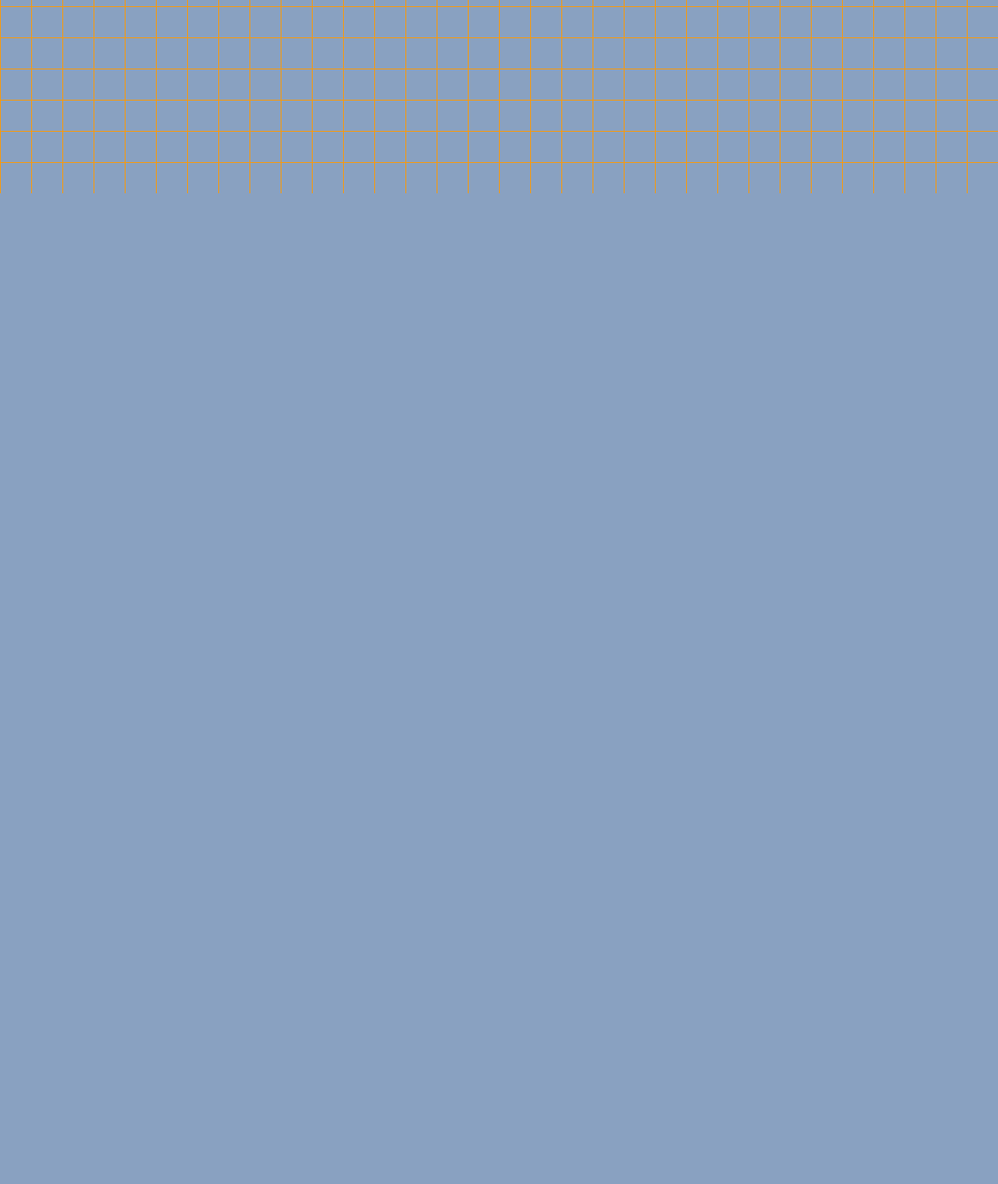
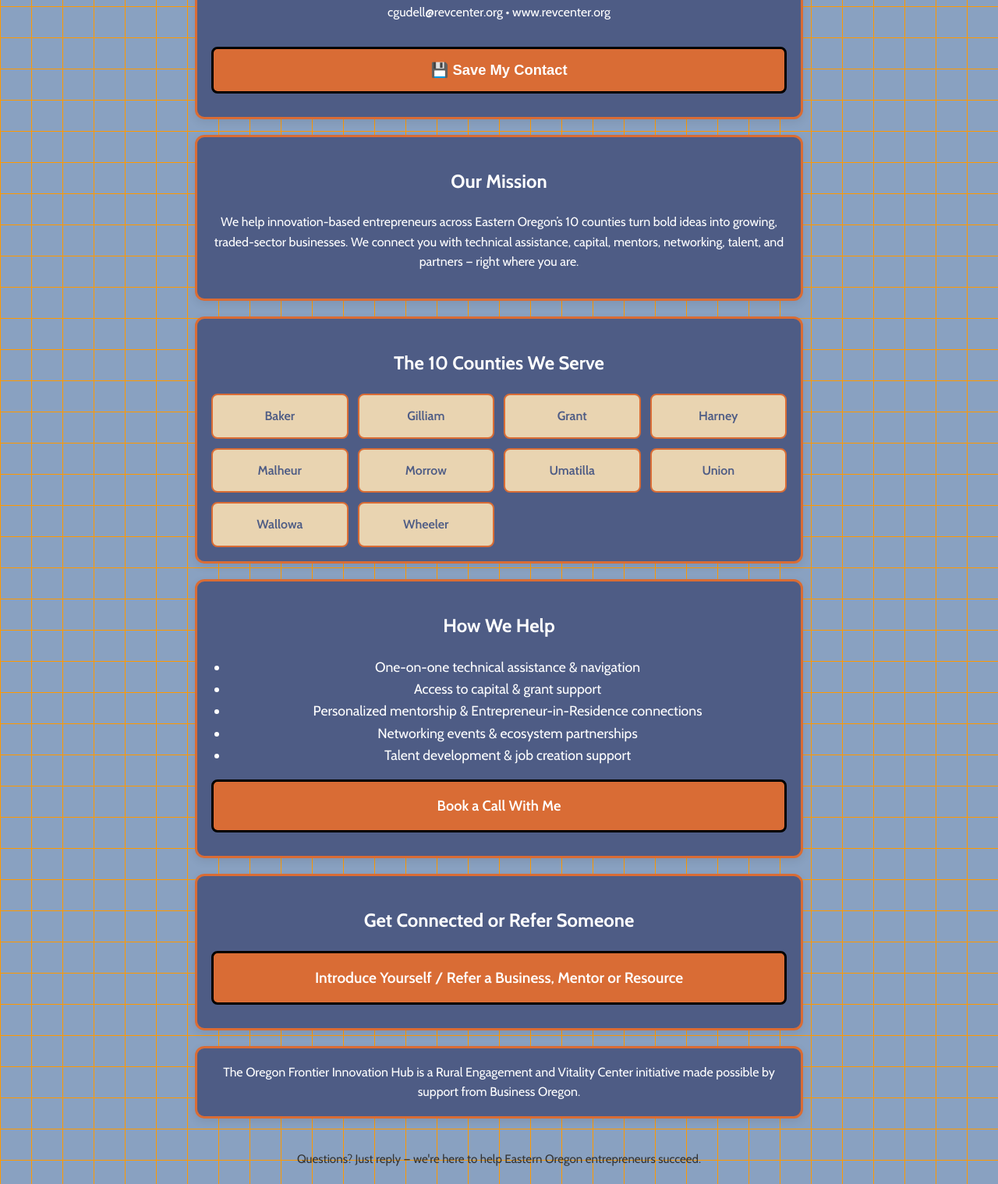
Before and after one commit to swagfam/ofih-digital-hub, a plain HTML site: page index.html in a window 1280 px wide. Shown: the part 552-2071 px from the top of the page at 78% size. Before the commit the page ends 800 px from the top, so only its background shows below. Drawn offline with Linux system fonts and the light colour scheme.

Commit message:
Update index.html

```diff
--- a/index.html
+++ b/index.html
@@ -53,18 +53,12 @@
             display: flex;
             align-items: center;
             justify-content: center;
-            gap: 20px;
+            gap: 25px;
             flex-wrap: wrap;
             box-shadow: 0 8px 20px rgba(0,0,0,0.15);
             border: 4px solid var(--navy);
         }
         .logo-wordmark { max-width: 291px; height: auto; }
-        .qr-code {
-            width: 120px;
-            height: 120px;
-            border: 4px solid var(--orange);
-            border-radius: 12px;
-        }
         .photo {
             width: 195px;
             height: 195px;
@@ -83,4 +77,118 @@
             text-align: center;
             box-shadow: 0 4px 12px rgba(0,0,0,0.08);
         }
-        h1 { color: black;
+        h1 { color: black; margin: 0 0 4px 0; font-size: 2.73rem; font-weight: 700; }
+        .title { font-size: 1.3rem; margin: 0; color: var(--orange); }
+        button, .btn {
+            background: var(--orange);
+            color: white;
+            border: 3px solid black;
+            padding: 16px 32px;
+            font-size: 1.15rem;
+            font-weight: 600;
+            border-radius: 8px;
+            cursor: pointer;
+            width: 100%;
+            margin: 12px 0;
+        }
+        button:hover, .btn:hover { background: #c15a2c; }
+        .counties {
+            display: grid;
+            grid-template-columns: repeat(auto-fit, minmax(140px, 1fr));
+            gap: 12px;
+        }
+        .county {
+            background: var(--sand);
+            padding: 14px;
+            border-radius: 8px;
+            text-align: center;
+            font-weight: 600;
+            color: var(--navy);
+            border: 2px solid var(--orange);
+        }
+    </style>
+</head>
+<body>
+    <div class="container">
+        <header>
+            <img src="OFIH_Logo_Wordmark_Color.png" alt="Oregon Frontier Innovation Hub" class="logo-wordmark">
+            <img src="carter-photo.jpg" alt="Carter Gudell" class="photo">
+            <div>
+                <h1>Carter Gudell</h1>
+                <p class="title">Entrepreneurial Ecosystem Builder</p>
+            </div>
+        </header>
+        <div class="contact-block">
+            <p><strong>Cell:</strong> +1 (860) 899-8395</p>
+            <p><strong>Office:</strong> 541-962-3012</p>
+            <p>cgudell@revcenter.org • www.revcenter.org</p>
+
+            <button onclick="downloadVCF()" style="margin-top: 15px;">
+                💾 Save My Contact
+            </button>
+        </div>
+
+        <div class="section">
+            <h2>Our Mission</h2>
+            <p>We help innovation-based entrepreneurs across Eastern Oregon’s 10 counties turn bold ideas into growing, traded-sector businesses. We connect you with technical assistance, capital, mentors, networking, talent, and partners — right where you are.</p>
+        </div>
+        <div class="section">
+            <h2>The 10 Counties We Serve</h2>
+            <div class="counties">
+                <div class="county">Baker</div><div class="county">Gilliam</div><div class="county">Grant</div>
+                <div class="county">Harney</div><div class="county">Malheur</div><div class="county">Morrow</div>
+                <div class="county">Umatilla</div><div class="county">Union</div><div class="county">Wallowa</div>
+                <div class="county">Wheeler</div>
+            </div>
+        </div>
+        <div class="section">
+            <h2>How We Help</h2>
+            <ul style="font-size:1.1rem; padding-left:22px;">
+                <li>One-on-one technical assistance & navigation</li>
+                <li>Access to capital & grant support</li>
+                <li>Personalized mentorship & Entrepreneur-in-Residence connections</li>
+                <li>Networking events & ecosystem partnerships</li>
+                <li>Talent development & job creation support</li>
+            </ul>
+            <a href="https://calendly.com/cgudell-revcenter/30min" target="_blank" class="btn" style="text-decoration:none; display:block; text-align:center;">Book a Call With Me</a>
+        </div>
+        <div class="section">
+            <h2 style="text-align:center;">Get Connected or Refer Someone</h2>
+            <a href="https://docs.google.com/forms/d/e/1FAIpQLSd9sDNoQCa79VB_P9yo1rIML0vf1FB7EujbusTfIUDsT36xHQ/viewform?usp=header"
+               target="_blank" class="btn" style="text-decoration:none; display:block; text-align:center; font-size:1.2rem;">
+                Introduce Yourself / Refer a Business, Mentor or Resource
+            </a>
+        </div>
+        <div class="attribution">
+            The Oregon Frontier Innovation Hub is a Rural Engagement and Vitality Center initiative made possible by support from Business Oregon.
+        </div>
+        <p style="text-align:center; font-size:0.95rem; color:#333; margin:40px 0 20px;">
+            Questions? Just reply — we're here to help Eastern Oregon entrepreneurs succeed.
+        </p>
+    </div>
+
+    <script>
+        function downloadVCF() {
+            const vcard = `BEGIN:VCARD
+VERSION:3.0
+N:Gudell;Carter;;;
+FN:Carter Gudell
+ORG:Oregon Frontier Innovation Hub
+TITLE:Entrepreneurial Ecosystem Builder
+TEL;TYPE=CELL:+18608998395
+TEL;TYPE=WORK:5419623012
+EMAIL;TYPE=WORK:cgudell@revcenter.org
+URL:https://swagfam.github.io/ofih-digital-hub/
+END:VCARD`;
+
+            const dataStr = "data:text/vcard;charset=utf-8," + encodeURIComponent(vcard);
+            const downloadLink = document.createElement("a");
+            downloadLink.href = dataStr;
+            downloadLink.download = "Carter_Gudell_OFIH.vcf";
+            document.body.appendChild(downloadLink);
+            downloadLink.click();
+            document.body.removeChild(downloadLink);
+        }
+    </script>
+</body>
+</html>
```
